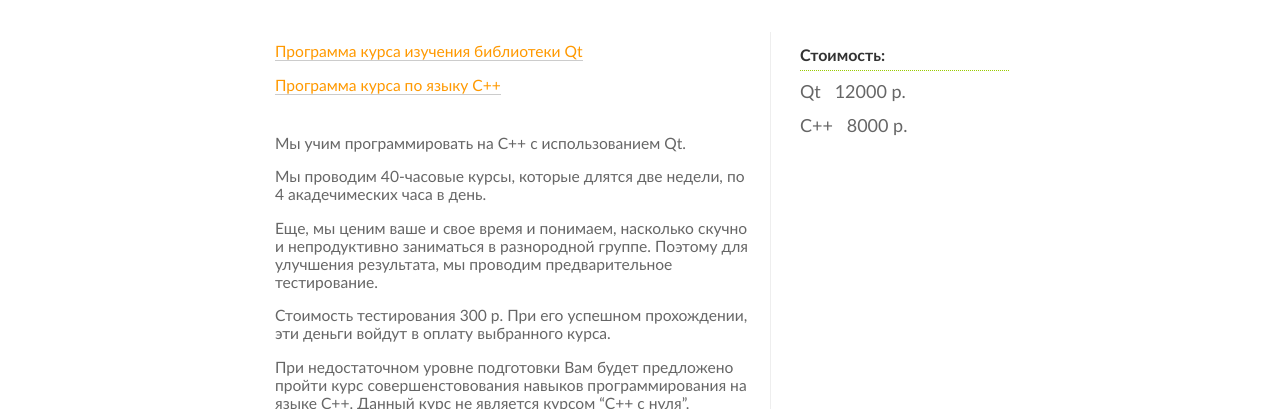
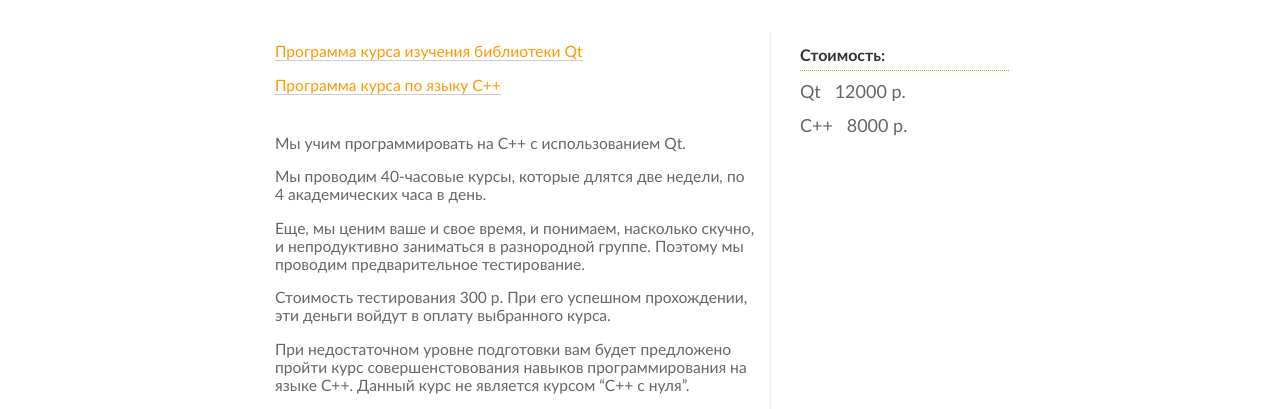
Before and after one commit to surveycute/course, a plain HTML site: page site/courses.html in a window 1280 px wide. Shown: the part 96-505 px from the top of the page. Drawn offline with Linux system fonts and the light colour scheme.

```diff
--- a/site/courses.html
+++ b/site/courses.html
@@ -31,11 +31,11 @@
 			</div>
 
 			<p>Мы учим программировать на C++ с использованием Qt.</p>
-			<p>Мы проводим 40-часовые курсы, которые длятся две недели, по 4 акадечимеских часа в день.</p>
-			<p>Еще, мы ценим ваше и свое время и понимаем, насколько скучно и непродуктивно заниматься в разнородной группе.
-			Поэтому для улучшения результата, мы проводим предварительное тестирование.</p>
+			<p>Мы проводим 40-часовые курсы, которые длятся две недели, по 4 академических часа в день.</p>
+			<p>Еще, мы ценим ваше и свое время, и понимаем, насколько скучно, и непродуктивно заниматься в разнородной группе.
+			Поэтому мы проводим предварительное тестирование.</p>
 			<p>Стоимость тестирования 300 р. При его успешном прохождении, эти деньги войдут в оплату выбранного курса.</p>
-			<p>При недостаточном уровне подготовки Вам будет предложено пройти курс совершенстовования навыков программирования
+			<p>При недостаточном уровне подготовки вам будет предложено пройти курс совершенстовования навыков программирования
 			на языке С++. Данный курс не является курсом “С++ с нуля”.</p>
 
 			<h1 name="qt_outline">Программа курса изучения библиотеки Qt</h1>
```
Also changed, not shown: site/qt.html (+2 -2 lines), site/video.html (+1 -1 lines), texts/texts.txt (added), 7 other files.
